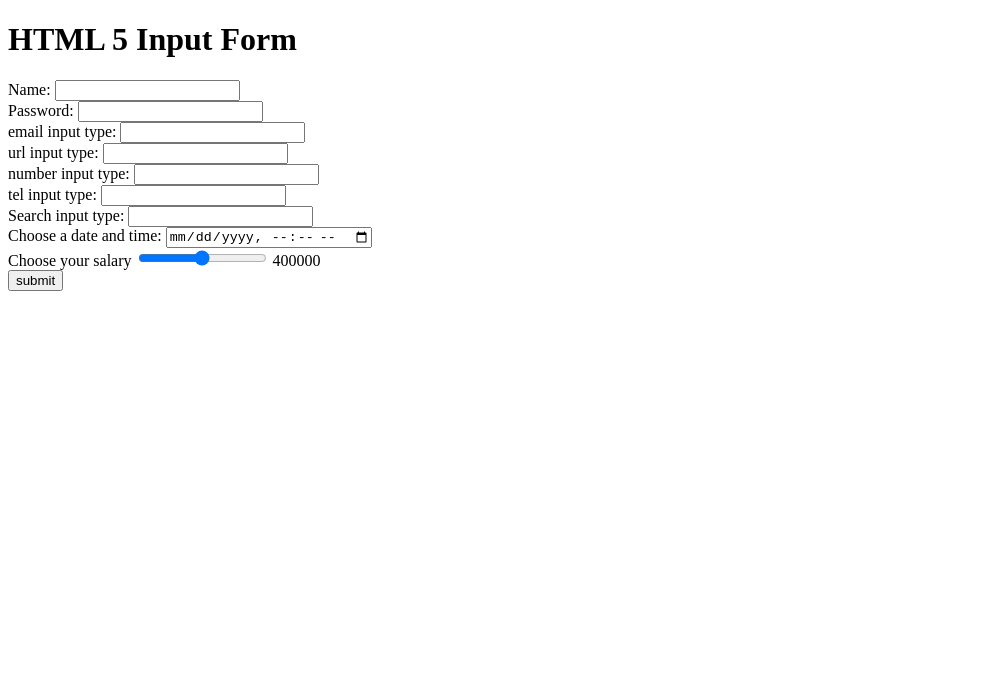
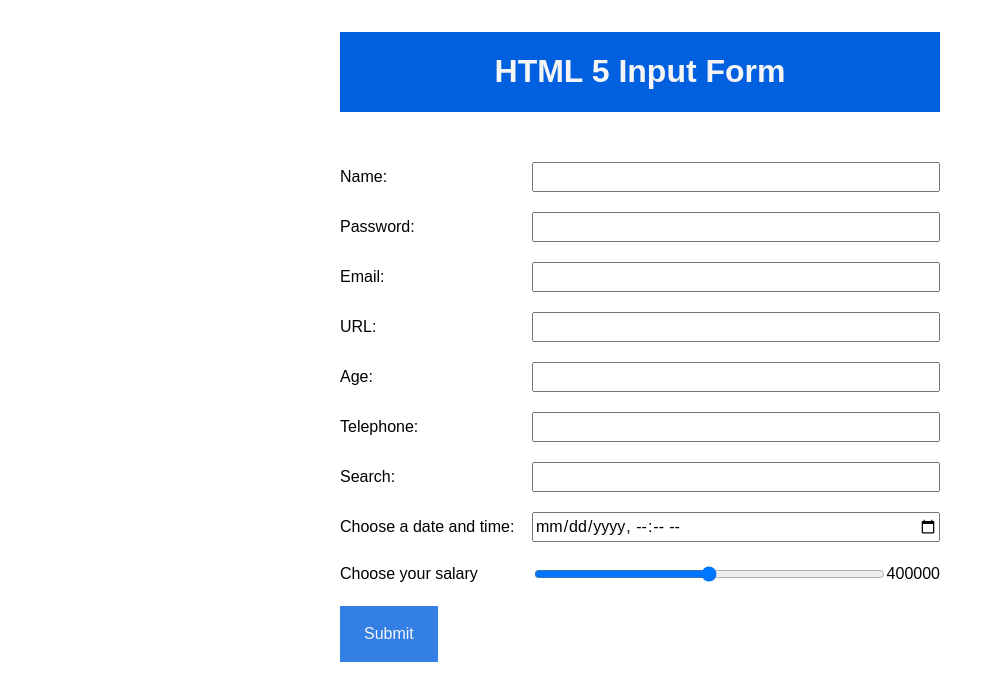
Before and after one commit to vk0808/html-input-form, a plain HTML site: page index.html in a window 1280 px wide. Shown: the whole page, without its empty margins (0-995 px from the left). Drawn offline with Linux system fonts and the light colour scheme.

Commit message:
add: basic css rules for form

```diff
--- /dev/null
+++ b/css/style.css
@@ -0,0 +1,59 @@
+html,
+input {
+  font-family: sans-serif;
+}
+body {
+  width: 100%;
+  max-width: 600px;
+  margin: 0px auto;
+  padding: 2em;
+}
+.headerContainer {
+  display: flex;
+  flex-flow: column wrap;
+  align-content: center;
+  background: #0060df;
+  font-weight: bold;
+  color: whitesmoke;
+}
+.formContainer {
+  margin-top: 50px;
+}
+.formContainer div {
+  margin-bottom: 20px;
+  display: flex;
+  justify-content: space-between;
+  align-items: center;
+}
+.formContainer label,
+.formContainer input,
+.formContainer button {
+  font-size: 1rem;
+  line-height: 1.5;
+}
+.formContainer label {
+  text-align: left;
+  width: 30%;
+  margin-right: 2%;
+}
+.formContainer input {
+  flex: auto;
+}
+.formContainer error-output {
+  font-size: 12px;
+  font-style: italic;
+  color: red;
+}
+.btn {
+  cursor: pointer;
+  background-color: rgba(0, 96, 223, 0.8);
+  border: none;
+  width: max-content;
+  color: whitesmoke;
+  text-decoration: none;
+  font-weight: 500;
+  padding: 1rem 1.5rem;
+}
+.btn:hover {
+  background-color: rgba(0, 96, 223, 1);
+}
--- a/index.html
+++ b/index.html
@@ -4,6 +4,7 @@
     <meta charset="UTF-8" />
     <meta http-equiv="X-UA-Compatible" content="IE=edge" />
     <meta name="viewport" content="width=device-width, initial-scale=1.0" />
+    <link rel="stylesheet" href="./css/style.css" />
     <title>HTML Input Form</title>
   </head>
   <body>
@@ -20,25 +21,25 @@
         <error-output for="pwd" class="pwd-error"></error-output>
       </div>
       <div>
-        <label for="email">email input type:</label>
+        <label for="email">Email:</label>
         <input type="email" id="email" name="email" />
         <error-output for="email" class="email-error"></error-output>
       </div>
       <div>
-        <label for="url">url input type:</label>
+        <label for="url">URL:</label>
         <input type="url" id="url" name="url" />
       </div>
       <div>
-        <label for="number">number input type:</label>
+        <label for="number">Age:</label>
         <input type="number" id="number" name="number" />
         <error-output for="number" class="number-error"></error-output>
       </div>
       <div>
-        <label for="tel">tel input type:</label>
+        <label for="tel">Telephone:</label>
         <input type="tel" id="tel" name="tel" />
       </div>
       <div>
-        <label for="search">Search input type: </label>
+        <label for="search">Search: </label>
         <input type="search" id="search" name="search" />
       </div>
       <div class="nativeDateTimePicker">
@@ -60,7 +61,7 @@
         <output class="salary-output" for="salary">400000</output>
       </div>
       <div>
-        <button>submit</button>
+        <button class="btn">Submit</button>
       </div>
     </form>
   </body>
```
